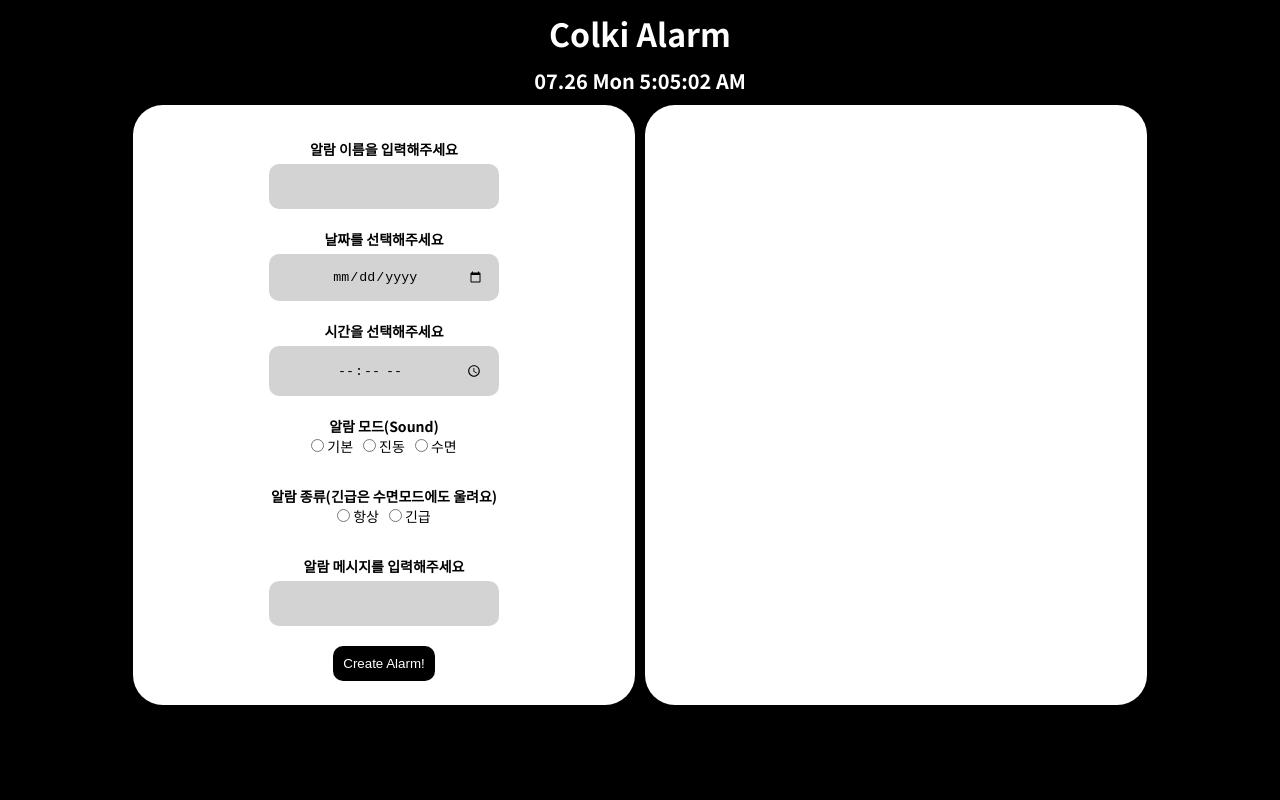
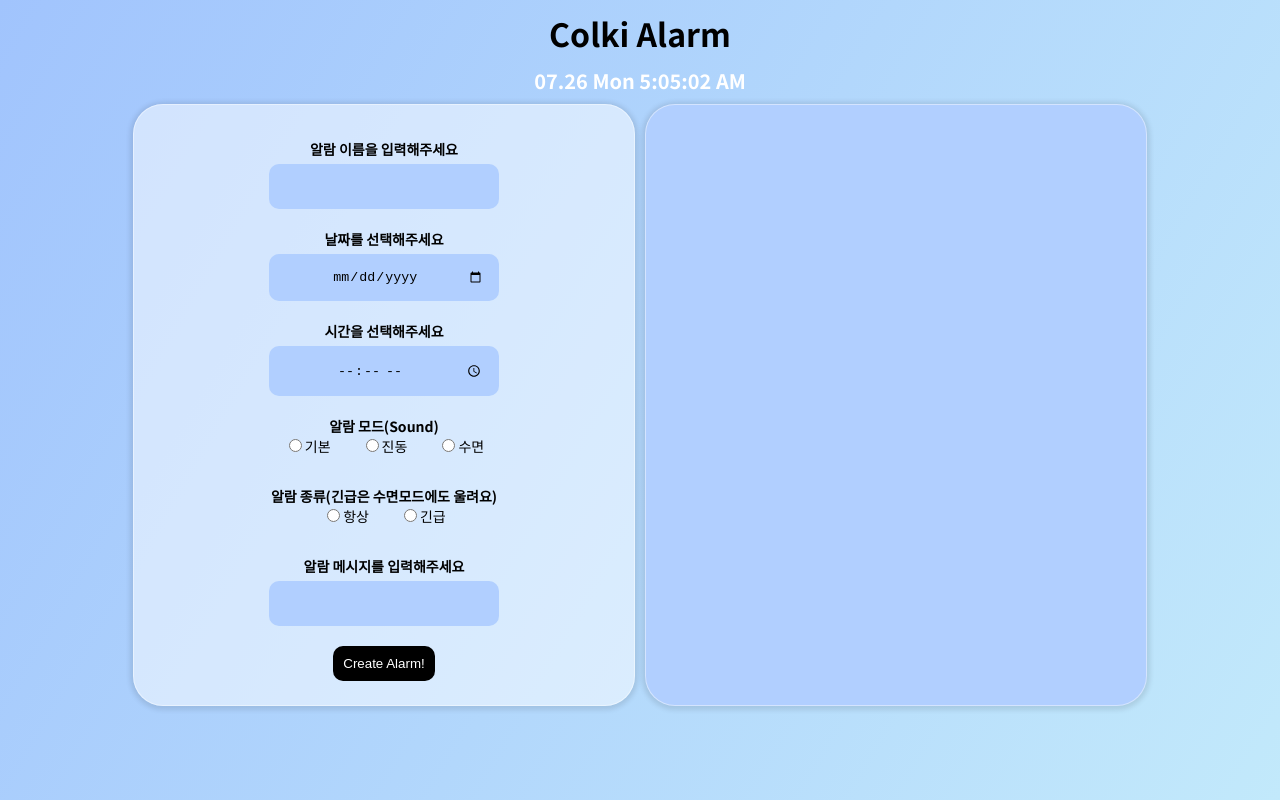
Before and after one commit to mycolki/VanillaJS_ColkiAlarm, a React (Create React App) app: page / in a window 1280 px wide. Built offline with nearby package versions, Linux system fonts and the light colour scheme.

Commit message:
Design: Simple coloring containeres

```diff
--- a/src/app/App.js
+++ b/src/app/App.js
@@ -39,7 +39,7 @@ const Container = styled.div`
   height: 100vh;
   box-sizing: border-box;
   font-family: 'Noto Sans KR', sans-serif;
-  background-color: black;
+  background-image: linear-gradient(120deg, #a1c4fd 0%, #c2e9fb 100%);
 
   input {
     outline: none;
--- a/src/components/AlarmList/index.js
+++ b/src/components/AlarmList/index.js
@@ -28,7 +28,9 @@ const Container = styled.div`
   height: 100%;
   margin: 5px;
   border-radius: 30px;
-  background-color: white;
+  border: 0.3px solid #FFFFFF70;
+  background-color: #B1CFFF;
+  box-shadow: 0px 1px 5px 3px rgba(0, 0, 0, 0.1);
 
   ul {
     padding: 10px;
--- a/src/components/Header/index.js
+++ b/src/components/Header/index.js
@@ -12,7 +12,6 @@ export default function Header({ clock }) {
 
 const Container = styled.div`
   text-align: center;
-  color: white;
 
   .app-title {
     margin: 0;
@@ -23,5 +22,6 @@ const Container = styled.div`
     margin: 0;
     padding-bottom: 10px;
     font-size: 20px;
+    color: white;
   }
 `;
--- a/src/components/InputWrapper/index.js
+++ b/src/components/InputWrapper/index.js
@@ -9,6 +9,7 @@ export default function InputWrapper({ inputInfo: { type, name, text }, value, s
         type={type}
         name={name}
         value={value}
+        maxLength="15"
         onChange={sendInputValue}
       />
     </Wrapper>
@@ -27,5 +28,6 @@ const Wrapper = styled.div`
 
   input {
     width: 200px;
+    background-color: #b1cfff;
   }
 `;
--- a/src/components/RadioInput/index.js
+++ b/src/components/RadioInput/index.js
@@ -19,5 +19,5 @@ export default function RadioInput({ item: { type, name, text }, sendInputValue
 }
 
 const Wrapper = styled.span`
-  margin-right: 5px;
+  padding: 15px;
 `;
--- a/src/components/RegisterAlarm/index.js
+++ b/src/components/RegisterAlarm/index.js
@@ -96,14 +96,15 @@ const Container = styled.div`
   margin: 5px;
   text-align: center;
   border-radius: 30px;
-  background-color: white;
+  border: 0.3px solid #FFFFFF70;
+  background-color: #FFFFFF80;
+  box-shadow: 0px 1px 5px 3px rgba(0, 0, 0, 0.1);
 
   input {
     border: 0;
     padding: 15px;
     text-align: center;
     border-radius: 10px;
-    background-color: lightGray;
   }
 `;
 
```
Also changed, not shown: src/components/RadioWrapper/index.js (deleted, +0 -28 lines).
